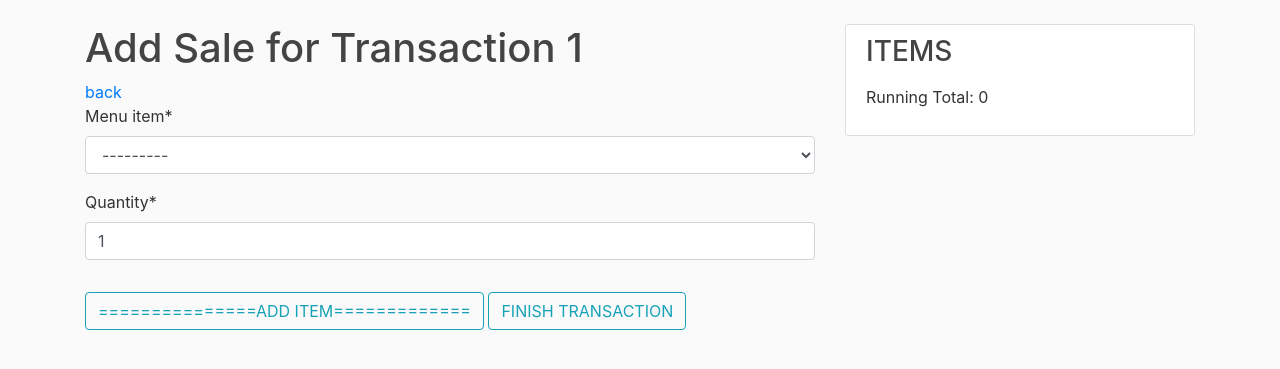
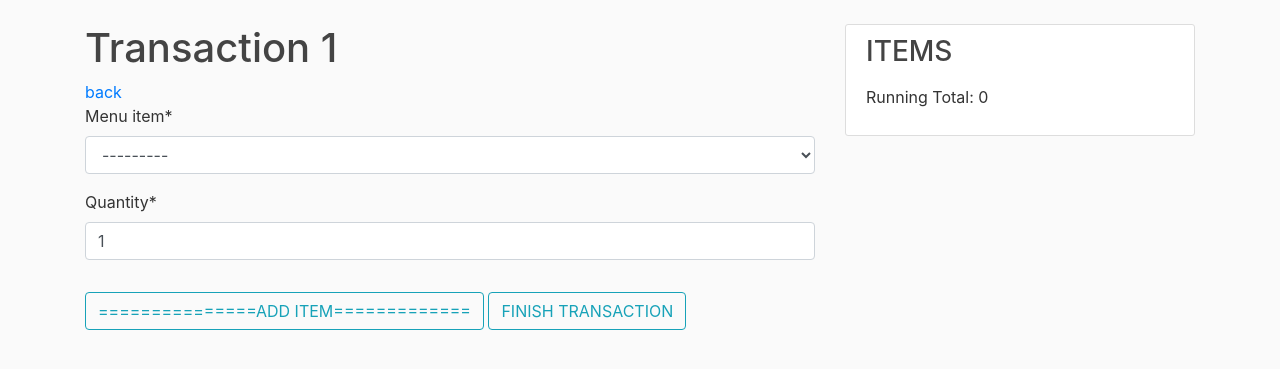
Before and after one commit to sternocleidomastoid/django_restaurant, a Django app: page /transaction/new/ in a window 1280 px wide. Shown: the part 56-425 px from the top of the page. Run offline with Django 3.2, Linux system fonts and the light colour scheme; the visitor is signed in with stand-in values (Sample User, id 1); data comes from the database, SQL or seed files in the repository; data that the repository does not hold is empty; some libraries are stand-ins or nearby versions.

Commit message:
updated transaction template

```diff
--- a/restaurant/templates/restaurant/process_transaction.html
+++ b/restaurant/templates/restaurant/process_transaction.html
@@ -64,7 +64,7 @@
         {% if object %}
         <h1>Update Sale status</h1>
         {% else %}
-        <h1>Add Sale for Transaction {{ trans_id }}</h1>
+        <h1>Transaction {{ trans_id }}</h1>
         <div>
             <a class="nav-bar nav" href="{% url 'restaurant-sales' %}">back</a>
         </div>
```
